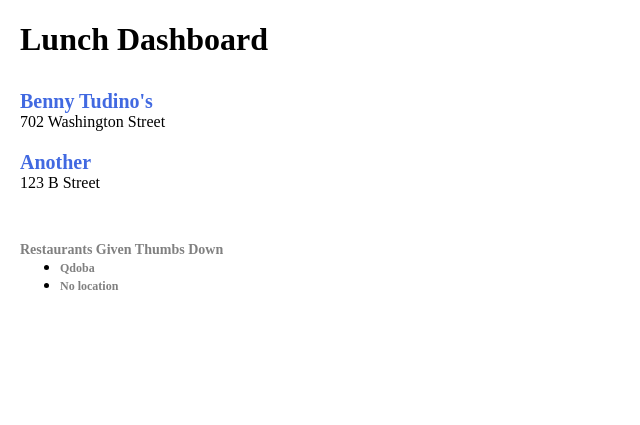
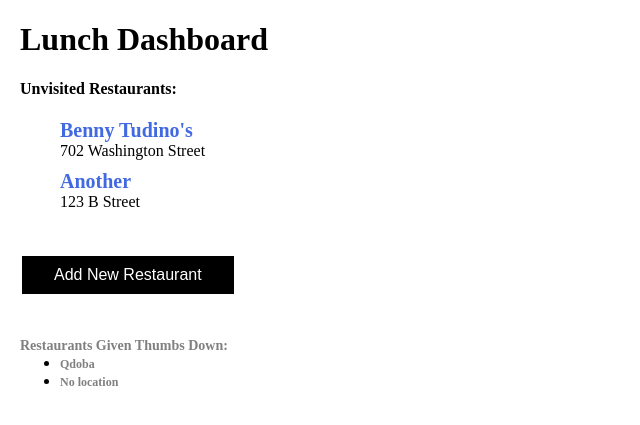
Before and after one commit to bbernberg/DMS_Lunch, a Django app: page /lunch/ in a window 1280 px wide. Shown: the part 60-485 px from the top of the page, without its empty margins (0-640 px from the left). Run offline with Django 3.2, Linux system fonts and the light colour scheme; a user stored in the database is signed in; data comes from the database, SQL or seed files in the repository; both versions use the stored data as it was after the commit; some libraries are stand-ins or nearby versions.

Commit message:
CSS styling changes

```diff
--- /dev/null
+++ b/DMS_Lunch/lunch/static/lunch/css/oocss-space.css
@@ -0,0 +1,74 @@
+/* See https://github.com/stubbornella/oocss/blob/master/core/spacing/space.css
+
+spacing helpers
+
+p,m = padding,margin
+a,t,r,b,l,h,v = all,top,right,bottom,left,horizontal,vertical
+
+n  =  0px none
+s  =  5px small
+m  = 10px medium
+ml = 15px mediumLarge
+l  = 20px large
+x  = 40px extra (?)
+xl = 50px extraLarge
+
+*/
+
+.ptn,.pvn,.pan{padding-top:0px !important}
+.pts,.pvs,.pas{padding-top:5px !important}
+.ptm,.pvm,.pam{padding-top:10px !important}
+.ptml,.pvml,.paml{padding-top:15px !important}
+.ptl,.pvl,.pal{padding-top:20px !important}
+.prn,.phn,.pan{padding-right:0px !important}
+.prs,.phs,.pas{padding-right:5px !important}
+.prm,.phm,.pam{padding-right:10px !important}
+.prml,.phml,.paml{padding-right:15px !important}
+.prl,.phl,.pal{padding-right:20px !important}
+.pbn,.pvn,.pan{padding-bottom:0px !important}
+.pbs,.pvs,.pas{padding-bottom:5px !important}
+.pbm,.pvm,.pam{padding-bottom:10px !important}
+.pbml,.pvml,.paml{padding-bottom:15px !important}
+.pbl,.pvl,.pal{padding-bottom:20px !important}
+.pln,.phn,.pan{padding-left:0px !important}
+.pls,.phs,.pas{padding-left:5px !important}
+.plm,.phm,.pam{padding-left:10px !important}
+.plml,.phml,.paml{padding-left:15px !important}
+.pll,.phl,.pal{padding-left:20px !important}
+.plx,.phx,.pax{padding-left:40px !important}
+.plxl,.phxl,.paxl{padding-left:50px !important}
+.prx,.phx,.pax{padding-right:40px !important}
+.prxl,.phxl,.paxl{padding-right:50px !important}
+.ptx,.pvx,.pax{padding-top:40px !important}
+.ptxl,.pvxl,.paxl{padding-top:50px !important}
+.pbx,.pvx,.pax{padding-bottom:40px !important}
+.pbxl,.pvxl,.paxl{padding-bottom:50px !important}
+
+.mtn,.mvn,.man{margin-top:0px !important}
+.mts,.mvs,.mas{margin-top:5px !important}
+.mtm,.mvm,.mam{margin-top:10px !important}
+.mtml,.mvml,.maml{margin-top:15px !important}
+.mtl,.mvl,.mal{margin-top:20px !important}
+.mrn,.mhn,.man{margin-right:0px !important}
+.mrs,.mhs,.mas{margin-right:5px !important}
+.mrm,.mhm,.mam{margin-right:10px !important}
+.mrml,.mhml,.maml{margin-right:15px !important}
+.mrl,.mhl,.mal{margin-right:20px !important}
+.mbn,.mvn,.man{margin-bottom:0px !important}
+.mbs,.mvs,.mas{margin-bottom:5px !important}
+.mbm,.mvm,.mam{margin-bottom:10px !important}
+.mbml,.mvml,.maml{margin-bottom:15px !important}
+.mbl,.mvl,.mal{margin-bottom:20px !important}
+.mln,.mhn,.man{margin-left:0px !important}
+.mls,.mhs,.mas{margin-left:5px !important}
+.mlm,.mhm,.mam{margin-left:10px !important}
+.mlml,.mhml,.maml{margin-left:15px !important}
+.mll,.mhl,.mal{margin-left:20px !important}
+.mlx,.mhx,.max{margin-left:40px !important}
+.mlxl,.mhxl,.maxl{margin-left:50px !important}
+.mrx,.mhx,.max{margin-right:40px !important}
+.mrxl,.mhxl,.maxl{margin-right:50px !important}
+.mtx,.mvx,.max{margin-top:40px !important}
+.mtxl,.mvxl,.maxl{margin-top:50px !important}
+.mbx,.mvx,.max{margin-bottom:40px !important}
+.mbxl,.mvxl,.maxl{margin-bottom:50px !important}
--- a/DMS_Lunch/lunch/static/lunch/css/style.css
+++ b/DMS_Lunch/lunch/static/lunch/css/style.css
@@ -10,7 +10,7 @@ a:hover {
 	text-decoration: underline;
 }
 
-#header {
+.header {
 	color: black;
 	background-color: #eae6e2;
 	width: 100%;
@@ -18,11 +18,11 @@ a:hover {
 	position: relative;
 }
 
-#content {
+.content {
 	margin: 8px 20px 8px 20px;
 }
 
-#header_logo {
+.header_logo {
 	height: 40px;
 	width: auto;
 	max-width: 100%;
@@ -32,14 +32,14 @@ a:hover {
   	left: 20px;
 }
 
-#user_name {
+.user_name {
 	color: black;
 	position: absolute;
 	right: 20px;
 	bottom: 48%;
 }
 
-#log_out_link {
+.log_out_link {
 	color: black;
 	font-weight: bold;
 	position: absolute;
@@ -47,15 +47,10 @@ a:hover {
 	top: 52%;
 }
 
-#dash_restaurant_link {
+.dash_restaurant_link {
 	color: #4169E1;
 	font-weight: bold;
 	font-size: 20px;
-}
-
-#dash_restaurant_container {
-	padding-top: 10px;
-	padding-bottom: 10px;
 }
 
 .review_list {
@@ -81,10 +76,6 @@ a:hover {
 	color: gray;
 	font-size: 14px;
 	padding-bottom: 6px;
-}
-
-.review_list_item {
-	padding-bottom: 10px;
 }
 
 .reply_link {
@@ -116,13 +107,10 @@ a:hover {
 	font-size: 14px;
 }
 
-.comment_list_item {
-	padding-bottom: 10px;
-}
-
 .add_comment_container {
 	display: none;
 	padding-top: 10px;
+	padding-left: 40px;
 }
 
 .name_and_thumb {
@@ -140,18 +128,13 @@ a:hover {
 	font-weight: bold;
 }
 
-.restaurant_address {
-	padding-top: 10px;
-	padding-bottom: 20px;
-}
-
 .review_horizontal_rule {
 	margin-top: 4px;
 	margin-bottom: 10px;
 }
 
 .review_count {
-	color: gray;
+	color: black;
 	font-size: 14px;
 	font-weight: bold;
 }
@@ -160,14 +143,6 @@ a:hover {
 	color: #4169e1;
 	font-size: 14px;
 	font-weight: bold;
-}
-
-.restaurant_info_container {
-	padding-bottom: 20px;
-}
-
-.thumbs_down_list_container {
-	padding-top: 40px;
 }
 
 .thumbs_down_title {
@@ -182,6 +157,84 @@ a:hover {
 	font-weight: bold;
 }
 
-.thumbs_down_list {
-	margin-top: 0;
+.add_restaurant_link {
+	font-size: 18px;
+	font-weight: bold;
+	color: black;
 }
+
+.visited_link {
+	font-size: 14px;
+	font-weight: bold;
+	color: black;
+}
+
+.restaurant_list {
+	list-style-type: none;
+}
+
+.restaurant_list_item {
+	padding-top: 6px;
+	padding-bottom: 6px;
+}
+
+.dashboard_section_title {
+	font-size: 16px;
+	font-weight: bold;
+	color: black;
+}
+
+.button {
+    background-color: black;
+    border: none;
+    color: white;
+    padding: 10px 32px;
+    text-align: center;
+    text-decoration: none;
+    display: inline-block;
+    font-size: 16px;
+    margin: 4px 2px;
+    cursor: pointer;
+}
+
+.blue_button {
+	background-color: #4169E1;
+}
+
+.small_button{
+    background-color: black;
+    border: none;
+    color: white;
+    padding: 4px 10px;
+    text-align: center;
+    text-decoration: none;
+    display: inline-block;
+    font-size: 12px;
+    margin: 4px 2px;
+    cursor: pointer;
+}
+
+.new_restaurant_field {
+	width: 260px;
+	height: 30px;
+	padding-left: 8px;
+	padding-right: 8px;
+}
+
+.reset_password_link {
+	font-size: 14px;
+	font-weight: bold;
+	color: black;
+}
+
+.new_user_link {
+	font-size: 14px;
+	font-weight: bold;
+	color: #4169E1;
+}
+
+.register_login_link {
+	font-size: 14px;
+	font-weight: bold;
+	color: #4169E1;
+}
--- a/DMS_Lunch/lunch/templates/lunch/dashboard.html
+++ b/DMS_Lunch/lunch/templates/lunch/dashboard.html
@@ -2,16 +2,25 @@
 
 {% block content %}
 <h1 id="dashboard_title">Lunch Dashboard</h1>
-{% for restaurant in restaurants %}
-	<div id="dash_restaurant_container">
-		<a id="dash_restaurant_link" href="{% url 'restaurant' restaurant_id=restaurant.pk %}">{{ restaurant.name }}</a>
-		<div id="restaurant_address">{{ restaurant.address }}</div>
-	</div>
-{% endfor %}
+
+{% if unvisited_restaurants|length %}
+	{% include './dashboard_restaurant_list.html' with dashboard_list_name="Unvisited Restaurants" dashboard_restaurant_list=unvisited_restaurants %}
+{% endif %}
+
+{% if visited_restaurants|length %}
+	{% include './dashboard_restaurant_list.html' with dashboard_list_name="Visited Restaurants" dashboard_restaurant_list=visited_restaurants %}
+{% endif %}
+
+{% if request.user.is_superuser %}
+<div class="ptl">
+	<button class="button" onclick="location.href='{% url 'add_restaurant' %}'">Add New Restaurant</button>
+</div>
+{% endif %}
+
 {% if thumbs_down_restaurants|length %}
-	<div class="thumbs_down_list_container">
-		<div class="thumbs_down_title">Restaurants Given Thumbs Down</div>
-		<ul class="thumbs_down_list">
+	<div class="ptx">
+		<div class="thumbs_down_title">Restaurants Given Thumbs Down:</div>
+		<ul class="mtn">
 			{% for restaurant in thumbs_down_restaurants %}
 				<li><a class="thumbs_down_restaurant_link" href="{% url 'restaurant' restaurant_id=restaurant.pk %}">{{ restaurant.name }}</a></li>
 			{% endfor %}
--- /dev/null
+++ b/DMS_Lunch/lunch/templates/lunch/dashboard_restaurant_list.html
@@ -0,0 +1,11 @@
+<div class="dashboard_list_container">
+	<div class="dashboard_section_title">{{ dashboard_list_name }}:</div>
+	<ul class="restaurant_list">
+		{% for restaurant in dashboard_restaurant_list %}
+			<li class="pts pbs">
+			<a class="dash_restaurant_link" href="{% url 'restaurant' restaurant_id=restaurant.pk %}">{{ restaurant.name }}</a>
+			<div class="dash_restaurant_address">{{ restaurant.address }}</div>
+			</li>
+		{% endfor %}
+	</ul>
+</div>
--- a/DMS_Lunch/lunch/templates/lunch/lunch_base.html
+++ b/DMS_Lunch/lunch/templates/lunch/lunch_base.html
@@ -4,18 +4,19 @@
 <head>
     <title>{% block title %}DMS Lunch Options{% endblock %}</title>
     <link rel="stylesheet" type="text/css" href="{% static 'lunch/css/style.css' %}" />
+    <link rel="stylesheet" type="text/css" href="{% static 'lunch/css/oocss-space.css' %}" />
     <script src="https://ajax.googleapis.com/ajax/libs/jquery/3.1.0/jquery.min.js"></script>
     {% block additional_js %}{% endblock %}
 </head>
 
 <body>
-    <div id="header">
-        <a href="{% url 'dashboard' %}"><img id="header_logo" src="{% static 'lunch/images/DMS_Logo.png' %}"></a>
-        <div id="user_name">{{ user.username }}</div>
-        <a id="log_out_link" href="{% url 'logout' %}">Log out</a>
+    <div class="header">
+        <a href="{% url 'dashboard' %}"><img class="header_logo" src="{% static 'lunch/images/DMS_Logo.png' %}"></a>
+        <div class="user_name">{{ user.username }}</div>
+        <a class="log_out_link" href="{% url 'logout' %}">Log out</a>
     </div>
 
-    <div id="content">
+    <div class="content">
         {% block content %}{% endblock %}
     </div>
 </body>
--- a/DMS_Lunch/lunch/urls.py
+++ b/DMS_Lunch/lunch/urls.py
@@ -7,11 +7,11 @@ urlpatterns = [
 	url(r'^$', views.dashboard, name='dashboard'),
 	url(r'^restaurant/(?P<restaurant_id>[0-9]+)/$', views.restaurant, name='restaurant'),
 	url(r'^(?P<restaurant_id>[0-9]+)/add_review/$', views.add_review, name='add_review'),
-	url('^register/', CreateView.as_view(
-            template_name='registration/register.html',
-            form_class=UserCreationForm
-    ), name='register'),
+	url('^register/', CreateView.as_view(template_name='registration/register.html', form_class=UserCreationForm), name='register'),
     url('^do-register/', views.do_register, name='do_register'),
     url(r'^(?P<review_id>[0-9]+)/add_review_comment/$', views.add_review_comment, name='add_review_comment'),
     url(r'^(?P<restaurant_id>[0-9]+)/update_thumbs_down/$', views.update_thumbs_down, name='update_thumbs_down'),
+    url(r'^(?P<restaurant_id>[0-9]+)/mark_visited/$', views.mark_restaurant_visited, name='mark_restaurant_visited'),
+    url(r'^add-restaurant/', views.add_restaurant, name='add_restaurant'),
+    url(r'^do-add-restaurant/', views.do_add_restaurant, name='do_add_restaurant'),
 ]
--- a/DMS_Lunch/lunch/views.py
+++ b/DMS_Lunch/lunch/views.py
@@ -12,15 +12,29 @@ from lunch.models import Restaurant, Review, ReviewComment
 @login_required
 def dashboard(request):
 	restaurants = Restaurant.objects.exclude(thumbs_down_by_users__pk=request.user.pk)
+	visited_restaurants = list()
+	unvisited_restaurants = list()
+	for restaurant in restaurants:
+		if restaurant.visited:
+			visited_restaurants.append(restaurant)
+		else:
+			unvisited_restaurants.append(restaurant)
 	thumbs_down_restaurants = Restaurant.objects.filter(thumbs_down_by_users__pk=request.user.pk)
-	return render(request, 'lunch/dashboard.html', {'user': request.user, 'restaurants': restaurants, 'thumbs_down_restaurants': thumbs_down_restaurants})
+	return render(request, 'lunch/dashboard.html',
+		{'user': request.user,
+		'visited_restaurants': visited_restaurants,
+		'unvisited_restaurants': unvisited_restaurants,
+		'thumbs_down_restaurants': thumbs_down_restaurants})
 
 @login_required
 def restaurant(request, restaurant_id):
 	restaurant = get_object_or_404(Restaurant, pk=restaurant_id)
 	reviews = Review.objects.filter(restaurant__pk=restaurant_id)
 	thumbs_down = restaurant.thumbs_down_by_users.all().filter(pk=request.user.pk).exists()
-	return render(request, 'lunch/restaurant.html', {'restaurant': restaurant, 'reviews': reviews, 'thumbs_down': thumbs_down})
+	return render(request, 'lunch/restaurant.html',
+		{'restaurant': restaurant,
+		'reviews': reviews,
+		'thumbs_down': thumbs_down})
 
 def add_review(request, restaurant_id):
 	restaurant = get_object_or_404(Restaurant, pk=restaurant_id)
@@ -30,7 +44,10 @@ def add_review(request, restaurant_id):
 
 def add_review_comment(request, review_id):
 	review = get_object_or_404(Review, pk=review_id)
-	review_comment = ReviewComment(text=request.POST['new_review_comment'], date=timezone.now(), parent_review=review, author=request.user)
+	review_comment = ReviewComment(text=request.POST['new_review_comment'],
+		date=timezone.now(),
+		parent_review=review,
+		author=request.user)
 	review_comment.save()
 	review.comments.add(review_comment)
 	review.save()
@@ -50,3 +67,18 @@ def update_thumbs_down(request, restaurant_id):
 		restaurant.thumbs_down_by_users.add(request.user)
 	restaurant.save()
 	return HttpResponseRedirect(reverse('restaurant', args=restaurant_id))
+
+def mark_restaurant_visited(request, restaurant_id):
+	restaurant = get_object_or_404(Restaurant, pk=restaurant_id)
+	restaurant.visited = True
+	restaurant.save()
+	return HttpResponseRedirect(reverse('restaurant', args=restaurant_id))
+
+@login_required
+def add_restaurant(request):
+	return render(request, 'lunch/add_restaurant.html')
+
+def do_add_restaurant(request):
+	restaurant = Restaurant(name=request.POST['name'], address=request.POST['address'])
+	restaurant.save()
+	return HttpResponseRedirect(reverse('dashboard'))
```
Also changed, not shown: DMS_Lunch/lunch/templates/lunch/add_restaurant.html (added, +15 -0 lines), DMS_Lunch/lunch/templates/lunch/restaurant.html (+13 -10 lines), DMS_Lunch/lunch/templates/registration/login.html (+21 -9 lines), DMS_Lunch/lunch/templates/registration/register.html (+14 -3 lines), DMS_Lunch/db.sqlite3.
